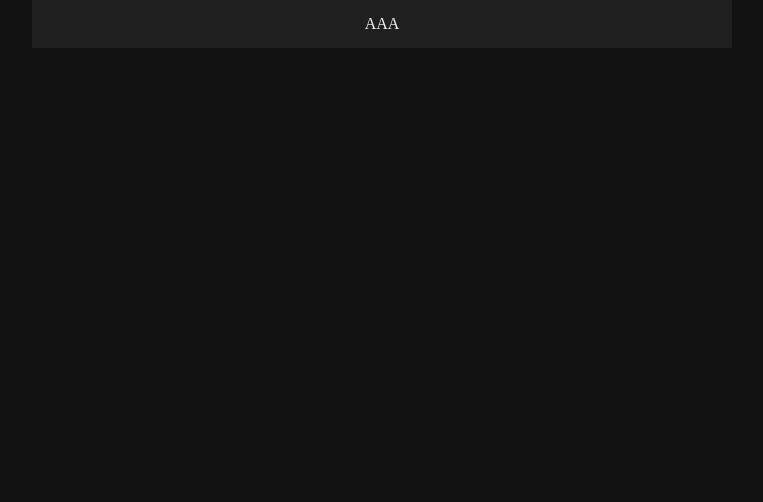
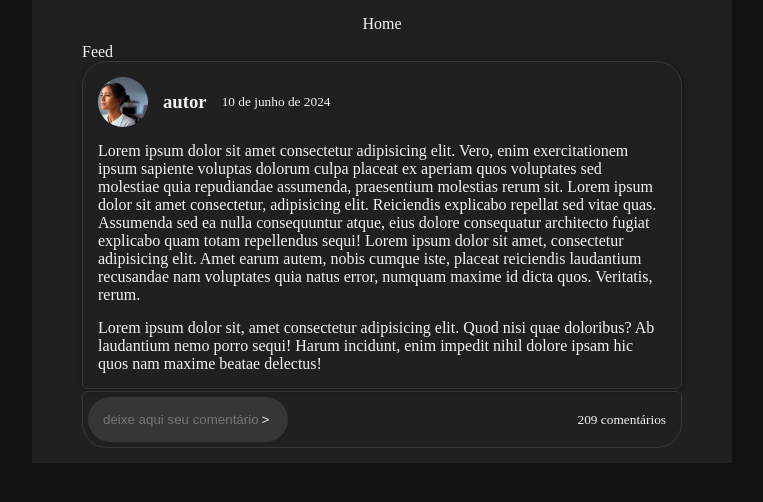
Before and after one commit to martins-joaopedro/Blog, a React (Vite) app: page / in a window 1280 px wide. Shown: the top 502 px of the page, without its empty margins (258-1021 px from the left). Built offline with nearby package versions, Linux system fonts and the light colour scheme.

Commit message:
refactor: main layout and pages

```diff
--- a/src/components/layout/index.jsx
+++ b/src/components/layout/index.jsx
@@ -5,7 +5,6 @@ export const Layout = ({ children }) => {
   return (
     <div className={styles.container}>
         <main className={styles.main}>
-            AAA
             {children}
         </main>
     </div>
--- a/src/components/layout/styles.module.css
+++ b/src/components/layout/styles.module.css
@@ -6,6 +6,7 @@ main {
     display: flex;
     flex-direction: column;
     align-items: center;
+    gap: 10px;
 }
 
 .container {
--- a/src/main/App.tsx
+++ b/src/main/App.tsx
@@ -1,9 +1,14 @@
 import { Layout } from '../components/layout'
+import { Home } from '../pages/home'
+import { Feed } from '../pages/feed'
 
 function App() {
 
   return (
-    <Layout />
+    <Layout>
+      <Home />
+      <Feed />
+    </Layout>
   )
 }
 
--- a/src/main/index.css
+++ b/src/main/index.css
@@ -1,6 +1,9 @@
 * {
     margin: 0;
     box-sizing: border-box;
-    background-color: #121212;
     color: #f3f3f3;
 }
+
+html {
+    background-color: #121212;
+}
--- a/src/pages/feed/index.jsx
+++ b/src/pages/feed/index.jsx
@@ -0,0 +1,11 @@
+import React from 'react'
+import { Post } from '../../components/post'
+
+export const Feed = () => {
+  return (
+    <div>
+        Feed
+        <Post />
+    </div>
+  )
+}
--- a/src/pages/home/index.jsx
+++ b/src/pages/home/index.jsx
@@ -0,0 +1,7 @@
+import React from 'react'
+
+export const Home = () => {
+  return (
+    <div>Home</div>
+  )
+}
```
